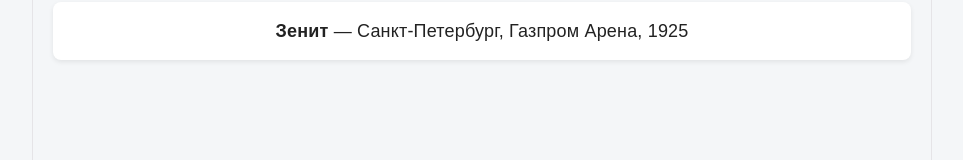
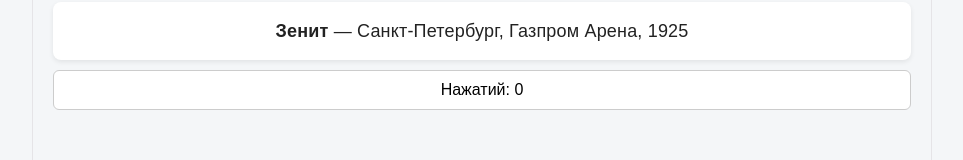
Before and after one commit to Ivan-Vereshchagin/vk_frontend_lesson_1, a React (Vite) app in the folder football-filter/: page / in a window 1280 px wide. Shown: the part 553-713 px from the top of the page, without its empty margins (158-1121 px from the left). Built offline with nearby package versions, Linux system fonts and the light colour scheme.

Commit message:
ДЗ от 07.10: useMemo для List + кнопка для проверки рендеринга

```diff
--- a/football-filter/src/App.jsx
+++ b/football-filter/src/App.jsx
@@ -1,4 +1,4 @@
-import { useState } from 'react'
+import { useState, useMemo} from 'react'
 import { clubs } from './data/clubs'
 import List from './components/List'
 import Filter from './components/Filter'
@@ -8,10 +8,14 @@
 	console.log("App render");
 	const [clubName, setClubName] = useState("");
 	const [city, setCity] = useState("");
+	const [count, setCount] = useState(0);
 
-	const filteredClubs = clubs.filter((club) =>
-		club.name.toLowerCase().includes(clubName.toLowerCase()) &&
-		(city === "" || city === club.city)
+	const filteredClubs = useMemo(() =>
+		clubs.filter((club) =>
+			club.name.toLowerCase().includes(clubName.toLowerCase()) &&
+			(city === "" || city === club.city)
+		),
+		[clubName, city]
 	);
 
 	const cities = [...new Set(clubs.map((club) => club.city))];
@@ -31,7 +35,11 @@
 				onChangeCity={setCity}
 			/>
 			<List clubs={filteredClubs} />
+			<button onClick={() => setCount(count + 1)}>
+				Нажатий: {count}
+			</button>
 		</>
+
 	);
 }
 
```
